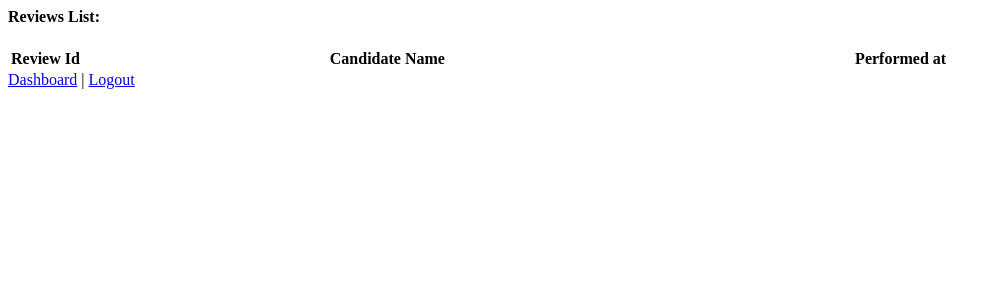
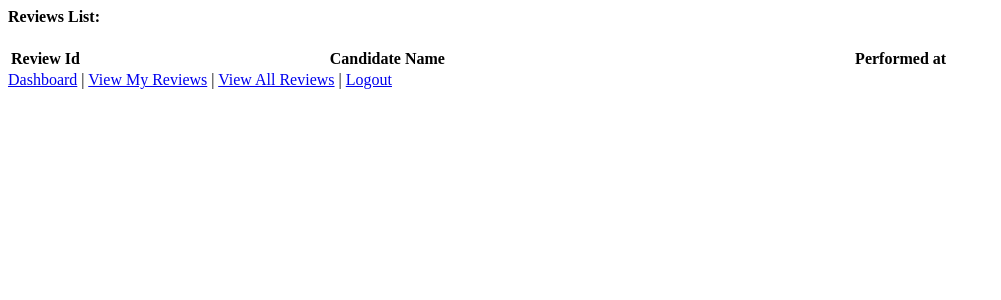
Before and after one commit to adeelkhan/throwwayremote, a Django app: page /view_my_reviews/ in a window 1280 px wide. Shown: the top 300 px of the page, without its empty margins (0-1001 px from the left). Run offline with Django 3.2, Linux system fonts and the light colour scheme; data that the repository does not hold is empty.

Commit message:
restricts multiple responses for a question. adds review listing for personal and all reviews

```diff
--- a/myapp/templates/myapp/candidate_review.html
+++ b/myapp/templates/myapp/candidate_review.html
@@ -2,7 +2,7 @@
 <b> Logged in user is {{ user.username }}! </b>
 {% endif %}
 <h3>Review for Candidate : {{candidate_name}}</h3>
-<h3>Reviewer Name : {{user.username}}</h3>
+<h3>Reviewer Name : {{reviewer_name}}</h3>
 <br/>
 <table style="width:100%">
     <tr>
@@ -25,5 +25,7 @@
     {% endfor %}
 </table>
 
-<a href="{% url 'view_my_reviews' %}">Back to reviews</a> |
+<a href="{% url 'view_dashboard' %}">Dashboard</a> |
+<a href="{% url 'view_my_reviews' %}">View My Reviews</a> |
+<a href="{% url 'view_all_reviews' %}">View All Reviews</a> |
 <a href="{% url 'logout' %}">Logout</a>
--- a/myapp/templates/myapp/dashboard.html
+++ b/myapp/templates/myapp/dashboard.html
@@ -23,6 +23,5 @@
     <input type="submit" value="Start Review"/>
 </form>
 <a href="{% url 'view_my_reviews' %}">View My Reviews</a> |
-<a href="{% url 'view_pending_reviews' %}">View Pending Reviews</a> |
 <a href="{% url 'view_all_reviews' %}">View All Reviews</a> |
 <a href="{% url 'logout' %}">Logout</a>
--- a/myapp/templates/myapp/question_response.html
+++ b/myapp/templates/myapp/question_response.html
@@ -7,6 +7,9 @@
 {% if response_saved %}
 Your Response saved successfully
 {% endif %}
+
+<br/>
+<br/>
 
 <form action="{% url 'save_response' question.id%}" method="post">
     {% csrf_token %}
--- a/myapp/templates/myapp/questions.html
+++ b/myapp/templates/myapp/questions.html
@@ -6,6 +6,8 @@
 
 {% if response_saved %}
 Your Response saved successfully for this question
+{% else %}
+Response already given for this question
 {% endif %}
 <br/>
 <form action="{% url 'view_questions_list' %}" method="post">
@@ -50,5 +52,5 @@ Your Response saved successfully for this question
     {% endfor %}
 </table>
 
-<a href="{% url 'view_start_review' review_id %}">Back to Questions</a> |
+<a href="{% url 'view_start_review' review_id %}">Dashboard</a> |
 <a href="{% url 'logout' %}">Logout</a>
--- a/myapp/templates/myapp/review_list.html
+++ b/myapp/templates/myapp/review_list.html
@@ -7,6 +7,9 @@
         <td><b>Review Id</b></td>
         <td><b>Candidate Name</b></td>
         <td><b>Performed at</b></td>
+        {%if show_reviews == "all" %}
+        <td><b>Reviewed by</b></td>
+        {% endif %}
     </tr>
 
     {% for r in review_list %}
@@ -17,10 +20,17 @@
                 {{r.candidate.name}}
             </a>
         </td>
-        <td>perfomed date</td>
+        <td>performed date</td>
+
+        {%if show_reviews == "all" %}
+        <td>{{r.user.username}}</td>
+        {% endif %}
+
     </tr>
     {% endfor %}
 </table>
 
 <a href="{% url 'view_dashboard' %}">Dashboard</a> |
+<a href="{% url 'view_my_reviews' %}">View My Reviews</a> |
+<a href="{% url 'view_all_reviews' %}">View All Reviews</a> |
 <a href="{% url 'logout' %}">Logout</a>
--- a/myapp/templates/myapp/start_review.html
+++ b/myapp/templates/myapp/start_review.html
@@ -27,5 +27,6 @@
 </form>
 {%endif%}
 
-<a href="{% url 'logout' %}">Logout</a> |
-<a href="{% url 'freeze_review' %}?review_id={{review_id}}">Freeze review</a>
+<a href="{% url 'view_dashboard' %}">Dashboard</a> |
+<a href="{% url 'freeze_review' %}?review_id={{review_id}}">Freeze this review</a> |
+<a href="{% url 'logout' %}">Logout</a>
--- a/myapp/views.py
+++ b/myapp/views.py
@@ -18,10 +18,9 @@ from django.core.urlresolvers import reverse
 def perform_review(request):
 
     cid = request.POST.get("candidate_id")
-    #print request.user.id
     print "candidate id " + str(cid)
 
-    # test here if the user, candidate tuple is not already there
+    # test here if the (reviewer, candidate) tuple is not already there
     # and its a new interview
 
     interview = None
@@ -38,10 +37,16 @@ def perform_review(request):
             dict["candidate"] = candidate
             dict["review_status"] = "open"
 
+            # review closed go the dashboard for new review otherwise
+            # continue with the existing review
+
             if interview.status == "closed":
                 dict["review_status"] = "closed"
-
-            return render(request, 'myapp/dashboard.html', dict)
+                return render(request, 'myapp/dashboard.html', dict)
+            else:
+                return HttpResponseRedirect(
+                    reverse('view_start_review', args=(),
+                            kwargs={'review_id': interview.id}))
 
         except Interview.DoesNotExist:
             interview = Interview.objects.create(candidate_id=cid,
@@ -115,7 +120,7 @@ def view_my_reviews(request):
     print review_list
     return render(request, 'myapp/review_list.html', {
         'review_list': review_list,
-        'type': 'completed'
+        'show_reviews': 'personal'
     })
 
 
@@ -134,21 +139,18 @@ def view_candidate_review(request, review_id):
     return render(request, 'myapp/candidate_review.html', {
         'review_responses': review_responses,
         'candidate_name': review.candidate.name,
+        'reviewer_name' : review.user.username,
         'ratings': rating_choice
     })
 
-def view_pending_reviews(request):
-    pass
-    """reviews = Interview.objects.filter(user_id=request.user.id)
-    render(request, 'myapp/review_list.html', {
-        'reviews': reviews,
-        'type': 'pending'
-    })"""
+def view_all_reviews(request):
 
+    review_list = Interview.objects.all()
 
-
-def view_all_reviews(request):
-    pass
+    return render(request, 'myapp/review_list.html', {
+        'review_list': review_list,
+        'show_reviews': 'all'
+    })
 
 @login_required(login_url="/view_login")
 def questions_list(request):
@@ -238,35 +240,45 @@ def save_response(request, qid):
         'Excellent': 5
     }
 
+    dict = {}
     rating = request.POST.get("ratings")
     comments = request.POST.get("comments")
     review_id = request.POST.get("review_id")
 
     question = Question.objects.get(id=qid)
-    question_response = QuestionResponse(question_id = qid,
-                                         answer_ratings=int(rating),
-                                         response_at=timezone.now(),
-                                         response_given_by=request.user.username,
-                                         comments=comments)
+    sub_topic_id = question.sub_topic.id
 
-    if int(rating) is not rating_choice['Not Answered']:
-        question.num_of_times_answered += 1
-    question.num_of_times_asked += 1
+    # if response not existed for this question and interview then add it
+    try:
+        QuestionResponse.objects.get(question_id=qid,
+                                        interview_id=review_id)
+        dict['response_saved'] = False
 
-    question_response.interview_id = review_id
-    question_response.save()
-    question.save()
+    except QuestionResponse.DoesNotExist:
 
-    sub_topic_id = question.sub_topic.id
+        question_response = QuestionResponse(question_id = qid,
+                                             answer_ratings=int(rating),
+                                             response_at=timezone.now(),
+                                             response_given_by=request.user.username,
+                                             comments=comments)
+
+        if int(rating) is not rating_choice['Not Answered']:
+            question.num_of_times_answered += 1
+        question.num_of_times_asked += 1
+
+        question_response.interview_id = review_id
+        question_response.save()
+        question.save()
+        dict['response_saved'] = True
+
     question_list = Question.objects.filter(sub_topic_id=sub_topic_id). \
         order_by('-num_of_times_asked')
 
-    return render(request, 'myapp/questions.html', {
-        'response_saved': True,  # for successful msg response
-        'sub_topic': sub_topic_id,
-        'review_id': review_id,
-        'question_list': question_list
-    })
+    dict['sub_topic'] = sub_topic_id
+    dict['review_id'] = review_id
+    dict['question_list'] = question_list
+
+    return render(request, 'myapp/questions.html', dict)
 
 @login_required(login_url="/view_login")
 def view_question_responses(request, qid):
--- a/task/urls.py
+++ b/task/urls.py
@@ -35,16 +35,14 @@ urlpatterns = [
     url(r'^view_my_reviews/', views.view_my_reviews,
         name="view_my_reviews"),
 
-    url(r'^view_pending_reviews/', views.view_pending_reviews,
-        name="view_pending_reviews"),
     url(r'^view_all_reviews/', views.view_all_reviews,
         name="view_all_reviews"),
 
-    url(r'^candidate_review/', views.freeze_review,
+    url(r'^candidate_review/(?P<review_id>[0-9]+)', views.view_candidate_review,
+        name="view_candidate_review"),
+
+    url(r'^freeze_review/', views.freeze_review,
         name="freeze_review"),
-
-    url(r'^freeze_review/(?P<review_id>[0-9]+)', views.view_candidate_review,
-        name="view_candidate_review"),
 
     url(r'^view_login/', views.view_login, name='view_login'),
     url(r'^login/', views.user_login, name='login'),
```
Also changed, not shown: 2 other files.
